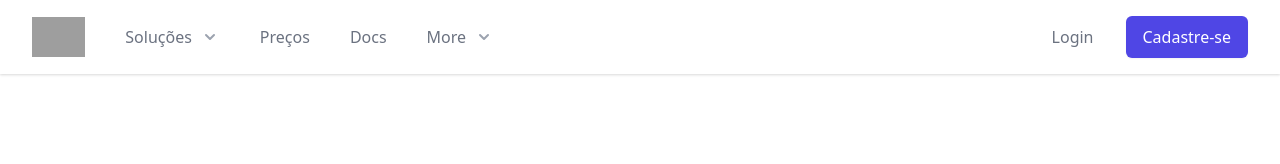
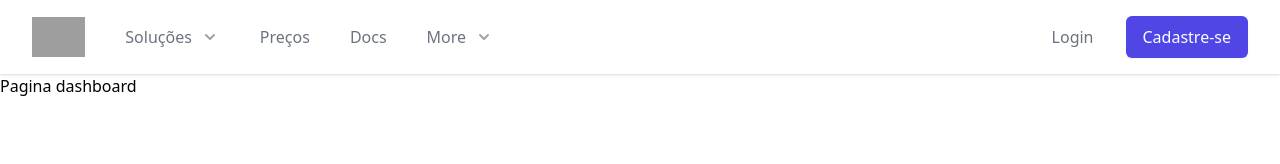
Before and after one commit to douglasrosa16/prest_serv_front, a React (Create React App) app: page / in a window 1280 px wide. Shown: the top 164 px of the page. Built offline with nearby package versions, Linux system fonts and the light colour scheme; grey boxes are pictures that could not be loaded.

Commit message:
configurando rotas

```diff
--- a/src/App.js
+++ b/src/App.js
@@ -1,5 +1,6 @@
 import './App.css';
 import React from 'react';
+import { BrowserRouter } from 'react-router-dom';
 
 import Routes from './routes'
 
@@ -10,6 +11,9 @@ function App() {
     return (
      <>
         <Header></Header>
+        <BrowserRouter>
+            <Routes/>
+        </BrowserRouter>
      </>
     )
 
--- /dev/null
+++ b/src/Pages/Cadastro/index.js
@@ -0,0 +1,10 @@
+import React from 'react';
+
+
+export default function Cadastro() {
+    return (
+        <>
+            <h1>Pagina Cadastro</h1>
+        </>
+    )
+};
--- a/src/Pages/Dashboard/index.js
+++ b/src/Pages/Dashboard/index.js
@@ -0,0 +1,10 @@
+import React from 'react';
+
+
+export default function Dashboard() {
+    return (
+        <>
+            <h1>Pagina dashboard</h1>
+        </>
+    )
+};
--- a/src/routes/index.js
+++ b/src/routes/index.js
@@ -4,11 +4,14 @@ import { Switch, Route } from 'react-router-dom';
 //Importar as tabelas
 
 import Dashboard from '../Pages/Dashboard';
+import Cadastro from '../Pages/Cadastro';
+
 
 export default function Routes() {
     return (
         <Switch>
-            <Route path="/" component={Dashboard}/>
+            <Route path="/" exact component={Dashboard}/>
+            <Route path="/cadastro" component={Cadastro}/>
         </Switch>
     )
 };
```
